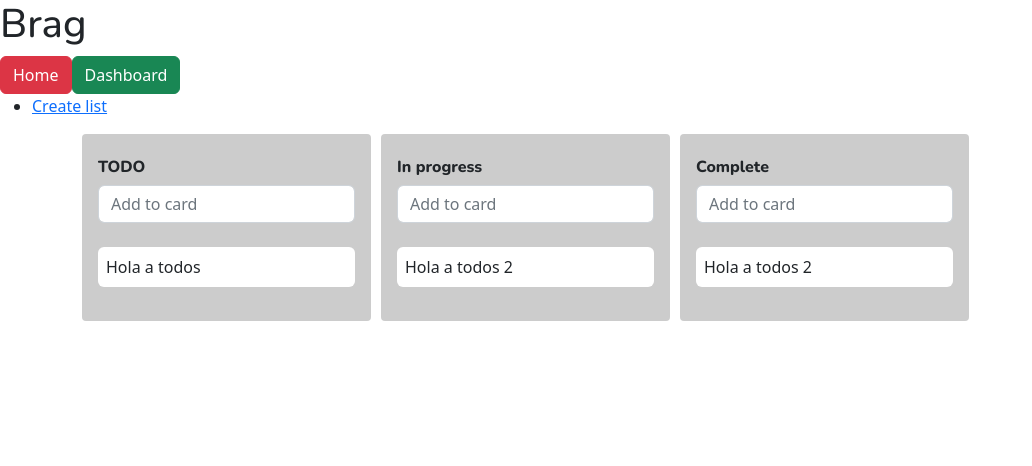
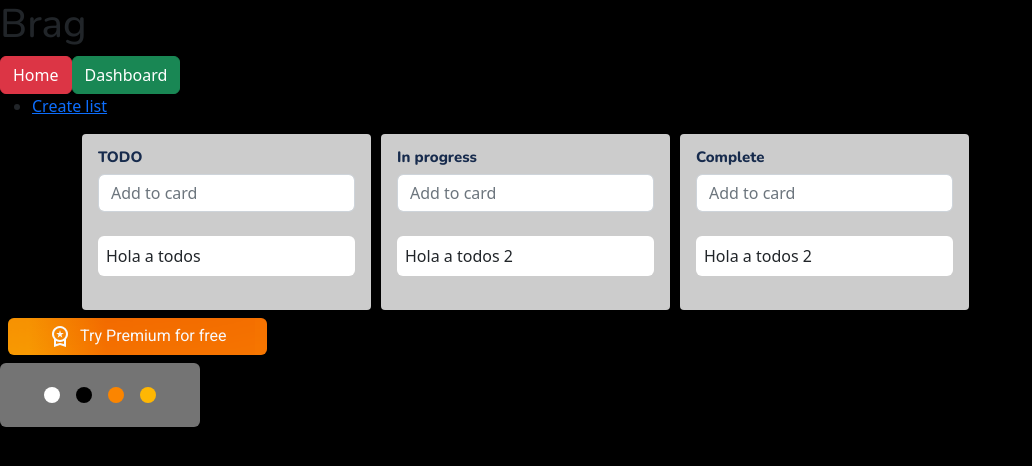
Before and after one commit to GonzaloArray/grab_accenture, a Vue app: page /dashboard in a window 1280 px wide. Shown: the top 466 px of the page, without its empty margins (0-1032 px from the left). Built offline with nearby package versions, Linux system fonts and the light colour scheme.

Commit message:
Add: project GRAB

```diff
--- a/package.json
+++ b/package.json
@@ -10,6 +10,7 @@
   },
   "dependencies": {
     "bootstrap": "^5.2.3",
+    "canvas-confetti": "^1.6.0",
     "firebase": "^9.15.0",
     "material-icons": "^1.13.1",
     "pinia": "^2.0.28",
--- /dev/null
+++ b/src/components/Background/BrackgroundEffect.vue
@@ -0,0 +1,29 @@
+<script setup>
+import { ref } from '@vue/reactivity';
+import { useBackground } from '../../store/useBackground.js'
+
+
+const store = useBackground();
+
+const handleBack = (id) => {
+    store.back = store.background.find(back => back.id == id);
+}
+
+</script>
+
+<template>
+
+    <div class="d-flex justify-content-center back p-4 rounded-2">
+        <button @click.prevent="handleBack(back.id)" :style="'background-color:' + back.color" class="mx-2 rounded-circle p-2 border-0" v-for="back in store.background" :key="back.id"></button>
+
+    </div>
+
+</template>
+
+<style scoped>
+.back{
+    background-color: rgb(116, 116, 116);
+    width: 200px;
+}
+
+</style>
--- /dev/null
+++ b/src/components/Premiun/ButtonPremiun.vue
@@ -0,0 +1,34 @@
+<script setup>
+import { RouterLink } from "vue-router";
+
+const props = defineProps({
+    href: String,
+    icon: String,
+    text: String
+})
+
+</script>
+
+<template>
+    <RouterLink class="btn__premiun rounded-2 text-light" :to="'/' + href">
+        <div class="d-flex align-items-center justify-content-center">
+            <span class="material-icons-outlined me-2">
+                {{icon}}
+            </span>
+            <p class="m-0">{{text}}</p>
+        </div>
+    </RouterLink>
+</template>
+
+<style scoped>
+.btn__premiun {
+    padding: .4rem 40px;
+    text-decoration: none;
+    box-shadow: inset 18px 64px 231px -119px rgb(209, 4, 4);
+    background: linear-gradient(to right, rgba(255, 183, 3, 1) 0%, rgba(255, 183, 3, 1) 8%, rgba(251, 133, 0, 1) 38%, rgba(251, 133, 0, 1) 90%, rgba(251, 133, 0, 1) 100%);
+}
+
+.btn__premiun:hover {
+    background: #f69423;
+}
+</style>
--- a/src/components/Todo.vue
+++ b/src/components/Todo.vue
@@ -64,9 +64,9 @@ function createNewBoard() {
 
         <div class="boards-container container">
             <div class="boards">
-                <div class="board rounded-1 py-4 px-3" @drop="onDrop($event, board)" @dragover.prevent @dragenter.prevent
+                <div class="board rounded-1 pb-4 px-3" @drop="onDrop($event, board)" @dragover.prevent @dragenter.prevent
                     v-for="board in boards" :key="board.id">
-                    <h2 class="fs-6 fw-bold">{{ board.name }}</h2>
+                    <h2 class="fs-per fw-bold color mt-1 mb-2">{{ board.name }}</h2>
                     <div class="input">
                         <InputNew @on-new-item="(text) => handleNewItem(text, board)" />
                     </div>
@@ -81,8 +81,14 @@ function createNewBoard() {
 </template>
 
 <style scoped>
+.fs-per{
+    font-size: 15px;
+}
+.color{
+    color: #172B4D;
+}
 .drop-zone {
-    background-color: #eee;
+    background-color: #EBECF0;
     margin-bottom: 10px;
     padding: 10px;
 }
--- /dev/null
+++ b/src/store/useBackground.js
@@ -0,0 +1,33 @@
+import { defineStore } from "pinia";
+
+import { ref } from 'vue';
+
+
+export const useBackground = defineStore('background', ()=> {
+
+    const background = ref([
+        {
+            color: '#fff',
+            id: crypto.randomUUID()
+        },
+        {
+            color: '#000',
+            id: crypto.randomUUID()
+        },
+        {
+            color: '#fb8500',
+            id: crypto.randomUUID()
+        },
+        {
+            color: '#ffb703',
+            id: crypto.randomUUID()
+        },
+    ])
+
+    const back = ref(null)
+
+    return{
+        background,
+        back
+    }
+})
--- a/src/style.css
+++ b/src/style.css
@@ -10,6 +10,9 @@
     margin: 0;
     box-sizing: border-box;
 }
+body{
+    background-color: black;
+}
 h1,h2{
     font-family: var(--font-title);
 }
--- a/src/views/DashboardView.vue
+++ b/src/views/DashboardView.vue
@@ -1,14 +1,59 @@
 <script setup>
 import Todo from '../components/Todo.vue';
+import ButtonPremiun from '../components/Premiun/ButtonPremiun.vue'
 
+
+import confetti from "canvas-confetti";
+import BrackgroundEffect from '../components/Background/BrackgroundEffect.vue';
+import { ref } from '@vue/reactivity';
+import { useBackground } from '../store/useBackground';
+
+
+const backColor = useBackground();
+
+
+function handleConfetti() {
+    var end = Date.now() + (2 * 1000);
+
+    // go Buckeyes!
+    var colors = ['#71A5D3', '#ffffff'];
+
+    (function frame() {
+        confetti({
+            particleCount: 2,
+            angle: 60,
+            spread: 55,
+            origin: { x: 0 },
+            colors: colors
+        });
+        confetti({
+            particleCount: 2,
+            angle: 120,
+            spread: 55,
+            origin: { x: 1 },
+            colors: colors
+        });
+
+        if (Date.now() < end) {
+            requestAnimationFrame(frame);
+        }
+    }());
+}
 
 
 </script>
 
 <template>
-    <Todo />
+    <section :style="'background-color:'+ backColor?.back?.color ">
+        <Todo />
+        <div class="d-flex m-2">
+            <ButtonPremiun @click="handleConfetti" href="" icon="workspace_premium" text="Try Premium for free"/>
+
+        </div>
+        <BrackgroundEffect />
+    </section>
 </template>
 
-<style>
+<style scoped>
 
 </style>
```
Also changed, not shown: src/store/usePinia.js (deleted, +0 -7 lines), 1 other file (tests, documents, lock files or other folders).
